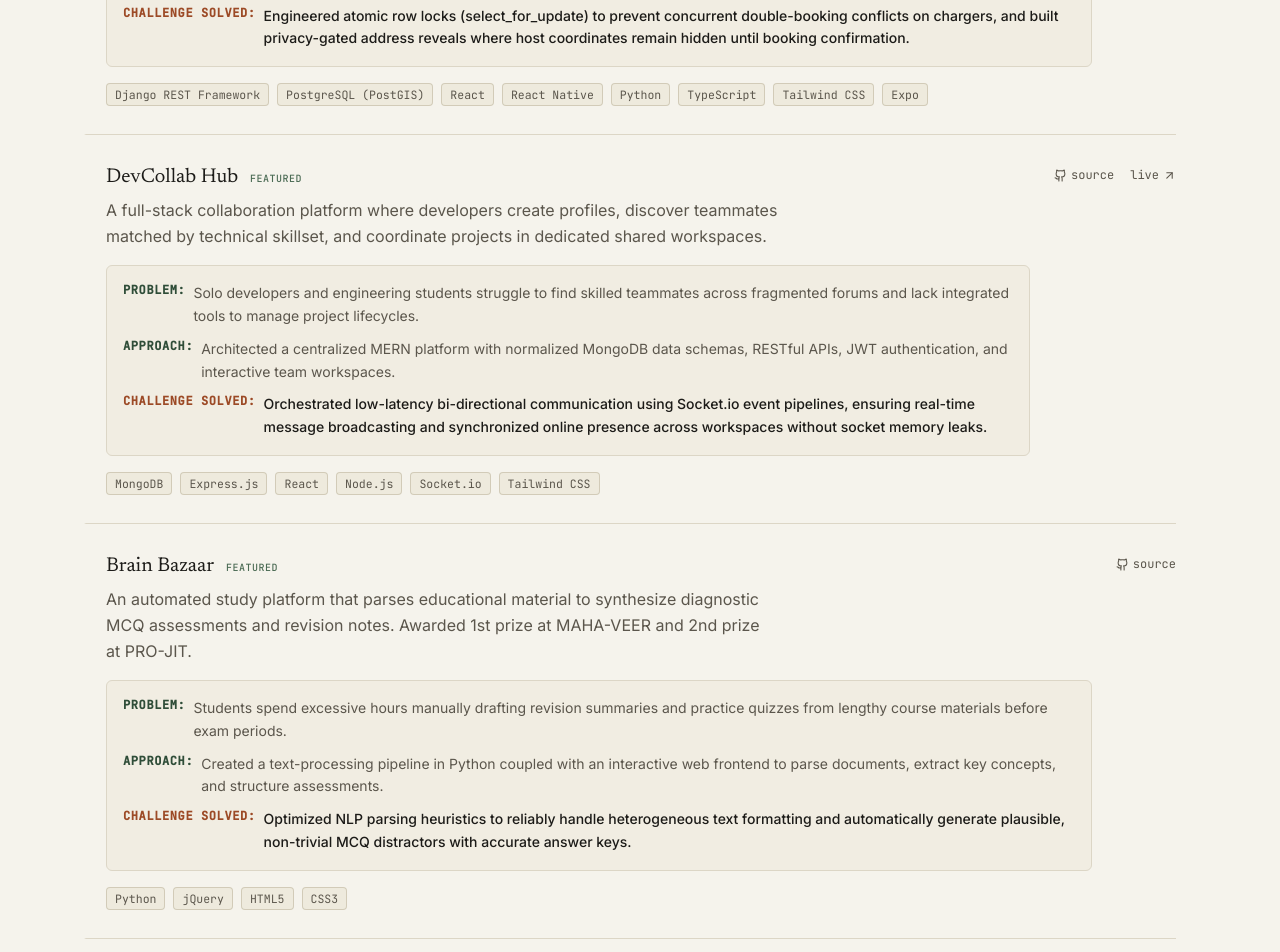
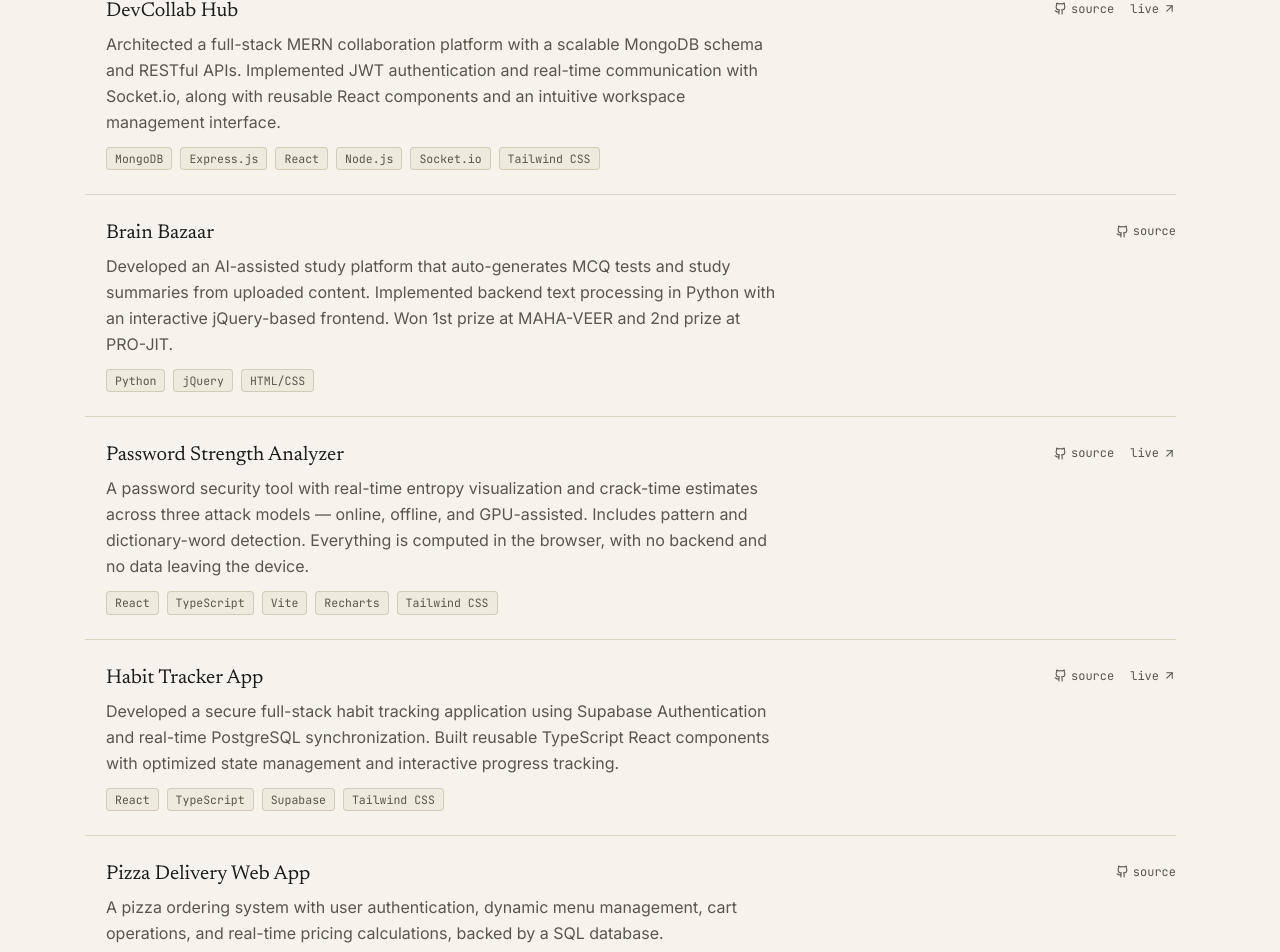
Before and after one commit to 18sahhhilll/Portfolio-Main, a React (Vite) app: page / in a window 1280 px wide. Shown: the part 2880-3832 px from the top of the page. Built offline with nearby package versions, Linux system fonts and the light colour scheme; the HTML template or start-up script is replaced by a standard one.

Commit message:
Revert "feat: add Problem-Approach-Tech-Challenge breakdown to all projects"
This reverts commit b8b90d2d8389821def808abd0e74e461aaa433c4.

```diff
--- a/src/components/ui/ProjectRow.tsx
+++ b/src/components/ui/ProjectRow.tsx
@@ -8,50 +8,17 @@ const linkStyles =
 export default function ProjectRow({ project }: { project: Project }) {
   return (
     <article
-      className="group -ml-4 border-b border-l-2 border-l-transparent border-line py-7 pl-4 transition-colors
+      className="group -ml-4 border-b border-l-2 border-l-transparent border-line py-6 pl-4 transition-colors
                  duration-150 first:pt-0 last:border-b-0 hover:border-l-pine hover:bg-paper-alt/40
                  focus-within:border-l-pine sm:-ml-5 sm:pl-5"
     >
       <div className="flex flex-col gap-3 sm:flex-row sm:items-start sm:justify-between sm:gap-6">
         <div className="flex-1">
-          <div className="flex items-baseline gap-3">
-            <h3 className="font-serif text-xl text-ink transition-colors group-hover:text-pine">
-              {project.title}
-            </h3>
-            {project.featured && (
-              <span className="font-mono text-[10px] uppercase tracking-wider text-pine-dim font-medium">
-                Featured
-              </span>
-            )}
-          </div>
+          <h3 className="font-serif text-xl text-ink transition-colors group-hover:text-pine">
+            {project.title}
+          </h3>
           <p className="mt-1.5 max-w-prose leading-relaxed text-ink-soft">{project.description}</p>
-
-          {project.breakdown && (
-            <div className="mt-4 space-y-2.5 rounded-md border border-line bg-paper-alt/60 p-4 text-xs sm:text-sm">
-              <div className="flex flex-col gap-1 sm:flex-row sm:gap-2">
-                <span className="font-mono text-xs font-semibold uppercase tracking-wider text-pine shrink-0">
-                  Problem:
-                </span>
-                <span className="text-ink-soft leading-relaxed">{project.breakdown.problem}</span>
-              </div>
-              <div className="flex flex-col gap-1 sm:flex-row sm:gap-2">
-                <span className="font-mono text-xs font-semibold uppercase tracking-wider text-pine shrink-0">
-                  Approach:
-                </span>
-                <span className="text-ink-soft leading-relaxed">{project.breakdown.approach}</span>
-              </div>
-              <div className="flex flex-col gap-1 sm:flex-row sm:gap-2">
-                <span className="font-mono text-xs font-semibold uppercase tracking-wider text-rust shrink-0">
-                  Challenge Solved:
-                </span>
-                <span className="text-ink font-medium leading-relaxed">
-                  {project.breakdown.challenge}
-                </span>
-              </div>
-            </div>
-          )}
-
-          <div className="mt-4 flex flex-wrap gap-2">
+          <div className="mt-3 flex flex-wrap gap-2">
             {project.tech.map((t) => (
               <Tag key={t}>{t}</Tag>
             ))}
--- a/src/data/projects.ts
+++ b/src/data/projects.ts
@@ -1,15 +1,8 @@
-export interface ProjectBreakdown {
-  problem: string;
-  approach: string;
-  challenge: string;
-}
-
 export interface Project {
   id: number;
   title: string;
   summary: string;
   description: string;
-  breakdown?: ProjectBreakdown;
   tech: string[];
   github?: string;
   demo?: string;
@@ -23,15 +16,7 @@ export const projects: Project[] = [
     summary:
       "Community-powered emergency EV charging discovery platform connecting drivers to verified private hosts.",
     description:
-      "A full-stack emergency EV charging discovery platform connecting stranded electric vehicle drivers with verified private hosts in Pune. Shipped as a monorepo featuring a Django REST backend, React web portal, and Expo React Native mobile client.",
-    breakdown: {
-      problem:
-        "Stranded EV drivers facing battery depletion lack emergency charging access, while private residential charger owners underutilize equipment due to safety and privacy concerns.",
-      approach:
-        "Built a peer-to-peer discovery and dispatch engine matching drivers by connector compatibility and driving radius, backed by interactive OpenAPI documentation and cross-platform clients.",
-      challenge:
-        "Engineered atomic row locks (select_for_update) to prevent concurrent double-booking conflicts on chargers, and built privacy-gated address reveals where host coordinates remain hidden until booking confirmation.",
-    },
+      "Full-stack emergency EV charging discovery platform for India featuring a Django REST Framework API, JWT auth, role-based permissions, and PostGIS geospatial nearby search. Implemented a transactional booking state machine with atomic row locks to prevent double-booking and privacy-gated address reveals; shipped both React web and React Native mobile clients.",
     tech: [
       "Django REST Framework",
       "PostgreSQL (PostGIS)",
@@ -50,15 +35,7 @@ export const projects: Project[] = [
     title: "DevCollab Hub",
     summary: "A collaboration platform for developers to find teammates by skill and ship together.",
     description:
-      "A full-stack collaboration platform where developers create profiles, discover teammates matched by technical skillset, and coordinate projects in dedicated shared workspaces.",
-    breakdown: {
-      problem:
-        "Solo developers and engineering students struggle to find skilled teammates across fragmented forums and lack integrated tools to manage project lifecycles.",
-      approach:
-        "Architected a centralized MERN platform with normalized MongoDB data schemas, RESTful APIs, JWT authentication, and interactive team workspaces.",
-      challenge:
-        "Orchestrated low-latency bi-directional communication using Socket.io event pipelines, ensuring real-time message broadcasting and synchronized online presence across workspaces without socket memory leaks.",
-    },
+      "Architected a full-stack MERN collaboration platform with a scalable MongoDB schema and RESTful APIs. Implemented JWT authentication and real-time communication with Socket.io, along with reusable React components and an intuitive workspace management interface.",
     tech: ["MongoDB", "Express.js", "React", "Node.js", "Socket.io", "Tailwind CSS"],
     github: "https://github.com/18sahhhilll/DevCollab",
     demo: "https://developer-collaboration-hub.vercel.app/",
@@ -69,16 +46,8 @@ export const projects: Project[] = [
     title: "Brain Bazaar",
     summary: "An AI-assisted study platform — 1st prize at MAHA-VEER, runner-up at PRO-JIT.",
     description:
-      "An automated study platform that parses educational material to synthesize diagnostic MCQ assessments and revision notes. Awarded 1st prize at MAHA-VEER and 2nd prize at PRO-JIT.",
-    breakdown: {
-      problem:
-        "Students spend excessive hours manually drafting revision summaries and practice quizzes from lengthy course materials before exam periods.",
-      approach:
-        "Created a text-processing pipeline in Python coupled with an interactive web frontend to parse documents, extract key concepts, and structure assessments.",
-      challenge:
-        "Optimized NLP parsing heuristics to reliably handle heterogeneous text formatting and automatically generate plausible, non-trivial MCQ distractors with accurate answer keys.",
-    },
-    tech: ["Python", "jQuery", "HTML5", "CSS3"],
+      "Developed an AI-assisted study platform that auto-generates MCQ tests and study summaries from uploaded content. Implemented backend text processing in Python with an interactive jQuery-based frontend. Won 1st prize at MAHA-VEER and 2nd prize at PRO-JIT.",
+    tech: ["Python", "jQuery", "HTML/CSS"],
     github: "https://github.com/SturdyKnight/brainbazaar",
     featured: true,
   },
@@ -87,15 +56,7 @@ export const projects: Project[] = [
     title: "Password Strength Analyzer",
     summary: "A privacy-first password auditing tool that runs entirely client-side.",
     description:
-      "A client-side security auditing tool offering real-time entropy calculation, pattern-matching inspection, and hardware-specific crack-time estimation across multiple attack vectors.",
-    breakdown: {
-      problem:
-        "Most password audit tools rely on superficial length checks or risk user security by sending plaintext credentials over networks to external validation servers.",
-      approach:
-        "Engineered a zero-network, 100% in-browser evaluator computing Shannon entropy, common dictionary matches, and substitution detection in real time.",
-      challenge:
-        "Accurately modeled attack surface algorithms across three distinct threat scenarios (online throttled, offline single-core, and distributed GPU hashcat rigs) entirely within client memory with zero latency.",
-    },
+      "A password security tool with real-time entropy visualization and crack-time estimates across three attack models — online, offline, and GPU-assisted. Includes pattern and dictionary-word detection. Everything is computed in the browser, with no backend and no data leaving the device.",
     tech: ["React", "TypeScript", "Vite", "Recharts", "Tailwind CSS"],
     github: "https://github.com/18sahhhilll/password-strength-analyzer-main",
     demo: "https://password-strength-analyzer-main.vercel.app/",
@@ -105,16 +66,8 @@ export const projects: Project[] = [
     title: "Habit Tracker App",
     summary: "A habit tracker built for a college project brief, with live sync via Supabase.",
     description:
-      "A habit-tracking application featuring dynamic streak analytics, real-time database synchronization, and responsive progress dashboards.",
-    breakdown: {
-      problem:
-        "Habit trackers frequently experience data divergence between local and remote state when users log streaks across multiple devices.",
-      approach:
-        "Built a modular React architecture backed by Supabase Authentication and real-time PostgreSQL synchronization with optimistic state updates.",
-      challenge:
-        "Designed PostgreSQL Row Level Security (RLS) policies guaranteeing multi-tenant isolation, combined with optimistic local state dispatch to eliminate visual stutter during offline-to-online reconciliation.",
-    },
-    tech: ["React", "TypeScript", "Supabase", "PostgreSQL", "Tailwind CSS"],
+      "Developed a secure full-stack habit tracking application using Supabase Authentication and real-time PostgreSQL synchronization. Built reusable TypeScript React components with optimized state management and interactive progress tracking.",
+    tech: ["React", "TypeScript", "Supabase", "Tailwind CSS"],
     github: "https://github.com/18sahhhilll/RoutineX-Main",
     demo: "https://routine-x-main.vercel.app/",
   },
@@ -123,16 +76,8 @@ export const projects: Project[] = [
     title: "Pizza Delivery Web App",
     summary: "A full-stack ordering system with auth, cart logic, and live pricing.",
     description:
-      "An end-to-end food ordering platform featuring role-based authentication, dynamic catalogue administration, relational cart state, and order tracking.",
-    breakdown: {
-      problem:
-        "E-commerce ordering portals are prone to client-side cart tampering, inconsistent total calculation during promotions, and abandoned database writes.",
-      approach:
-        "Architected an enterprise ASP.NET backend utilizing transactional relational schemas across SQL databases (Oracle & MySQL) for atomic checkout workflows.",
-      challenge:
-        "Enforced strict server-side price reconciliation and atomic database transaction boundaries to prevent price manipulation and maintain inventory integrity under concurrent checkout requests.",
-    },
-    tech: ["C#", "ASP.NET", "SQL", "HTML5", "CSS3"],
+      "A pizza ordering system with user authentication, dynamic menu management, cart operations, and real-time pricing calculations, backed by a SQL database.",
+    tech: ["C#", "ASP.NET", "SQL", "HTML/CSS"],
     github: "https://github.com/18sahhhilll/Razor-Pizza",
   },
 ];
```
